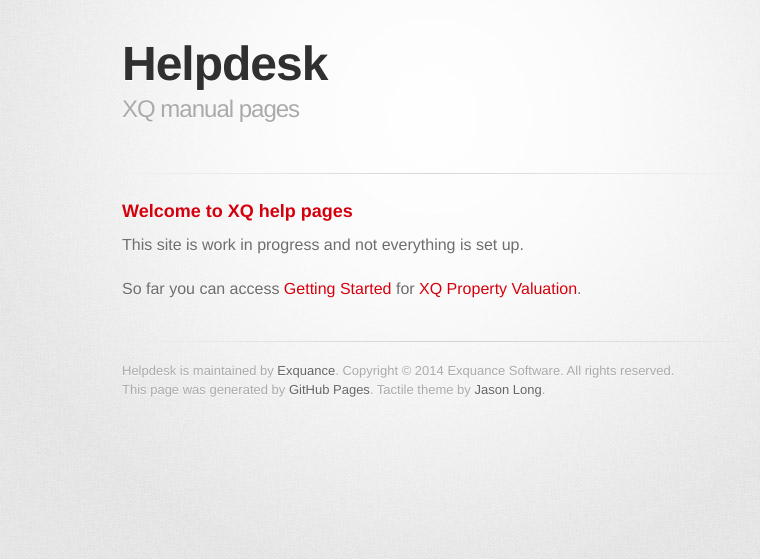
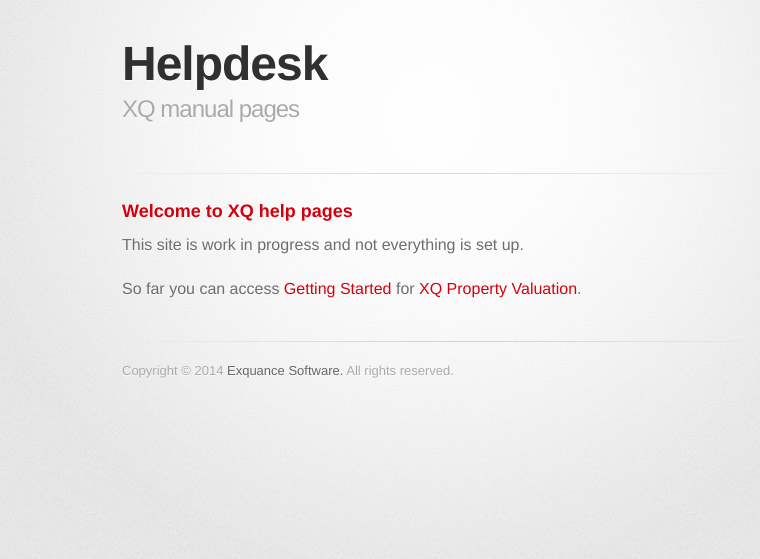
Before and after one commit to Exquance/help.exquance.com, a Jekyll site: the page built from index.md, in a window 1280 px wide. Shown: the top 559 px of the page, without its empty margins (208-968 px from the left). Built offline with Jekyll 4.4.1, drawn with Linux system fonts in a browser that asks for light colours; some web fonts are replaced.

Commit message:
Update footer in default.html

```diff
--- a/_layouts/default.html
+++ b/_layouts/default.html
@@ -30,8 +30,7 @@
         </section>
 
         <footer>
-          Helpdesk is maintained by <a href="https://exquance.com">Exquance</a>. Copyright &copy; 2014 Exquance Software. All rights reserved.<br>
-          This page was generated by <a href="http://pages.github.com">GitHub Pages</a>. Tactile theme by <a href="https://twitter.com/jasonlong">Jason Long</a>.
+          Copyright &copy; 2014 <a href="https://exquance.com">Exquance Software.</a> All rights reserved.<br>
         </footer>
       </div>
     </div>
```
